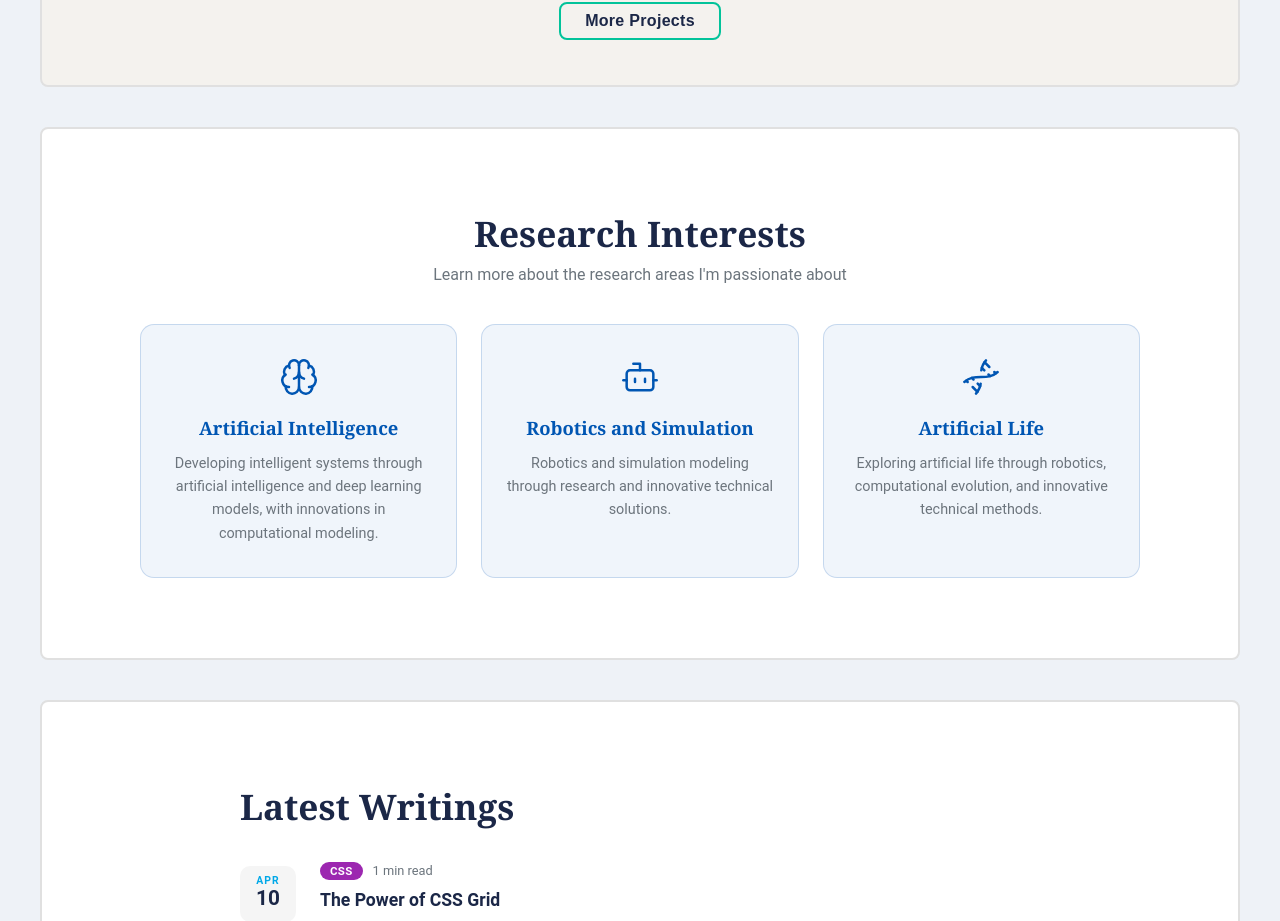
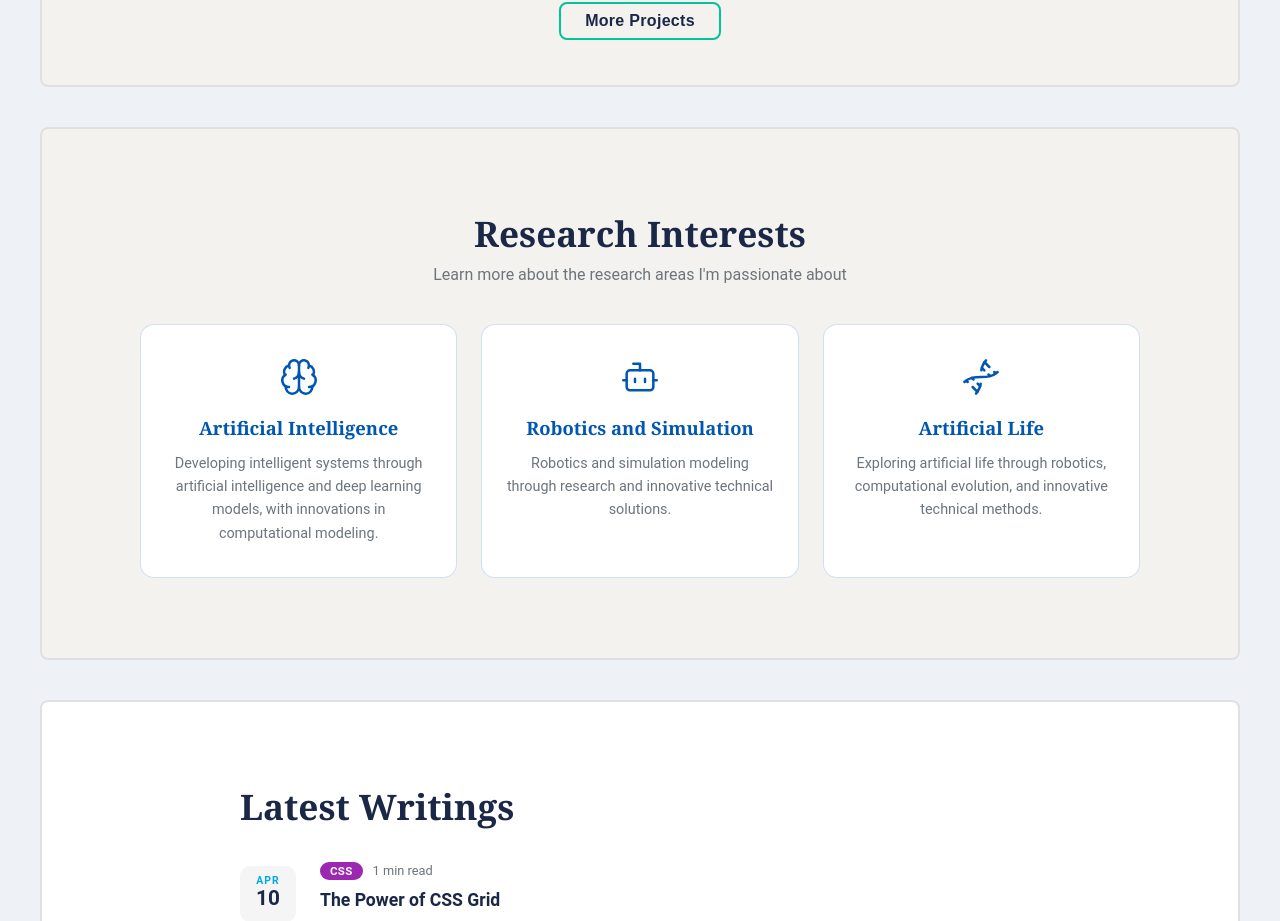
Before and after one commit to parsany/c, a Next.js app: page / in a window 1280 px wide. Shown: the part 1435-2356 px from the top of the page. Built offline with nearby package versions, Linux system fonts and the light colour scheme.

Commit message:
colors final

```diff
--- a/pages/index.js
+++ b/pages/index.js
@@ -50,7 +50,7 @@ export default function Main() {
           </div>
         )}
 
-         <div className={Styles.BoxContainer}>
+         <div className={Styles.BoxContainer} style={{background: `var(--section-bg-b)`}}>
           <ResearchInterests />
         </div>
 
--- a/styles/ResearchInterests.module.css
+++ b/styles/ResearchInterests.module.css
@@ -28,7 +28,7 @@
 }
 
 .card {
-  background-color: var(--research-card-bg);
+  background-color: var(--card-background);
   border: 1px solid var(--research-card-border);
   border-radius: 14px;
   padding: 32px 24px;
```
